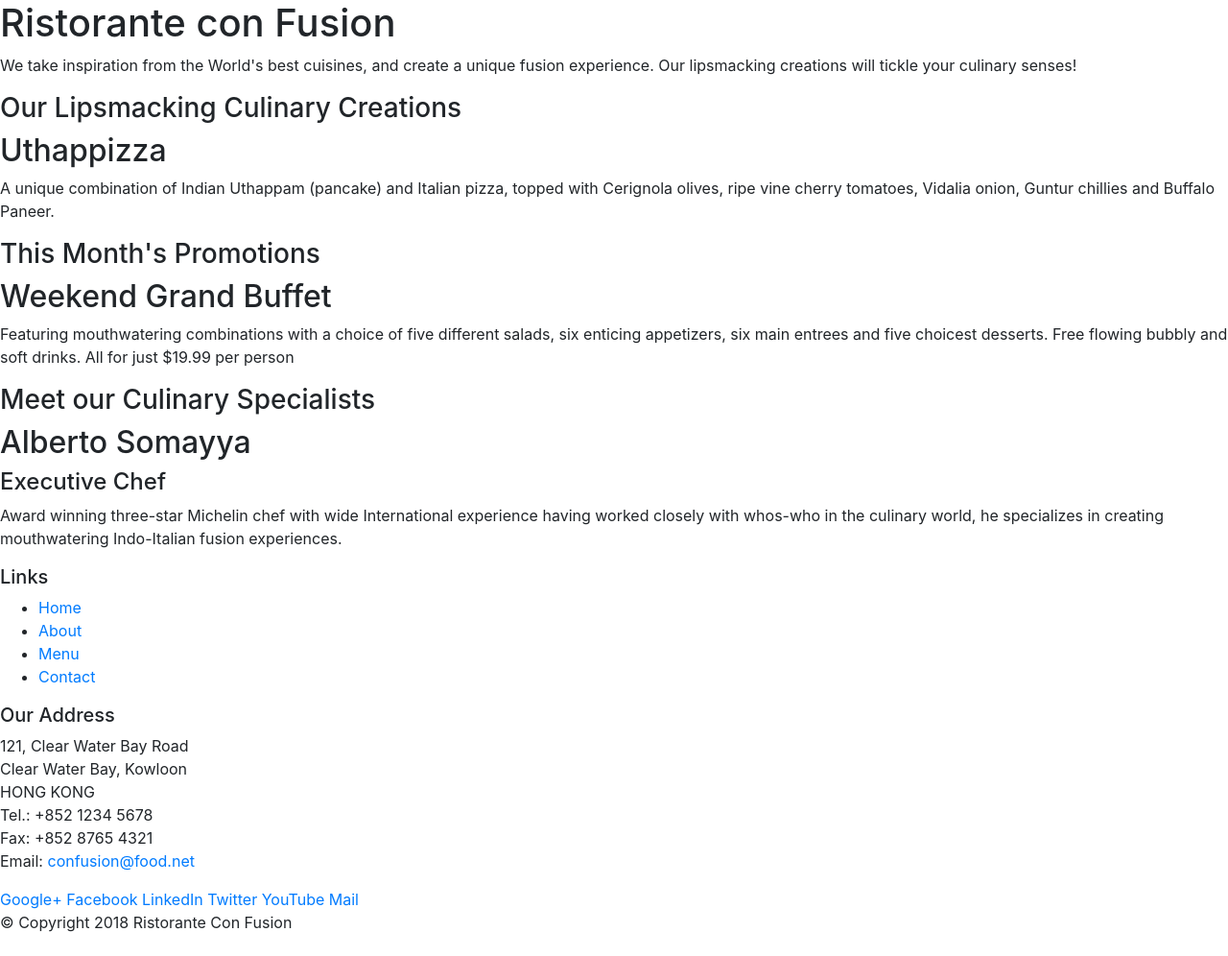
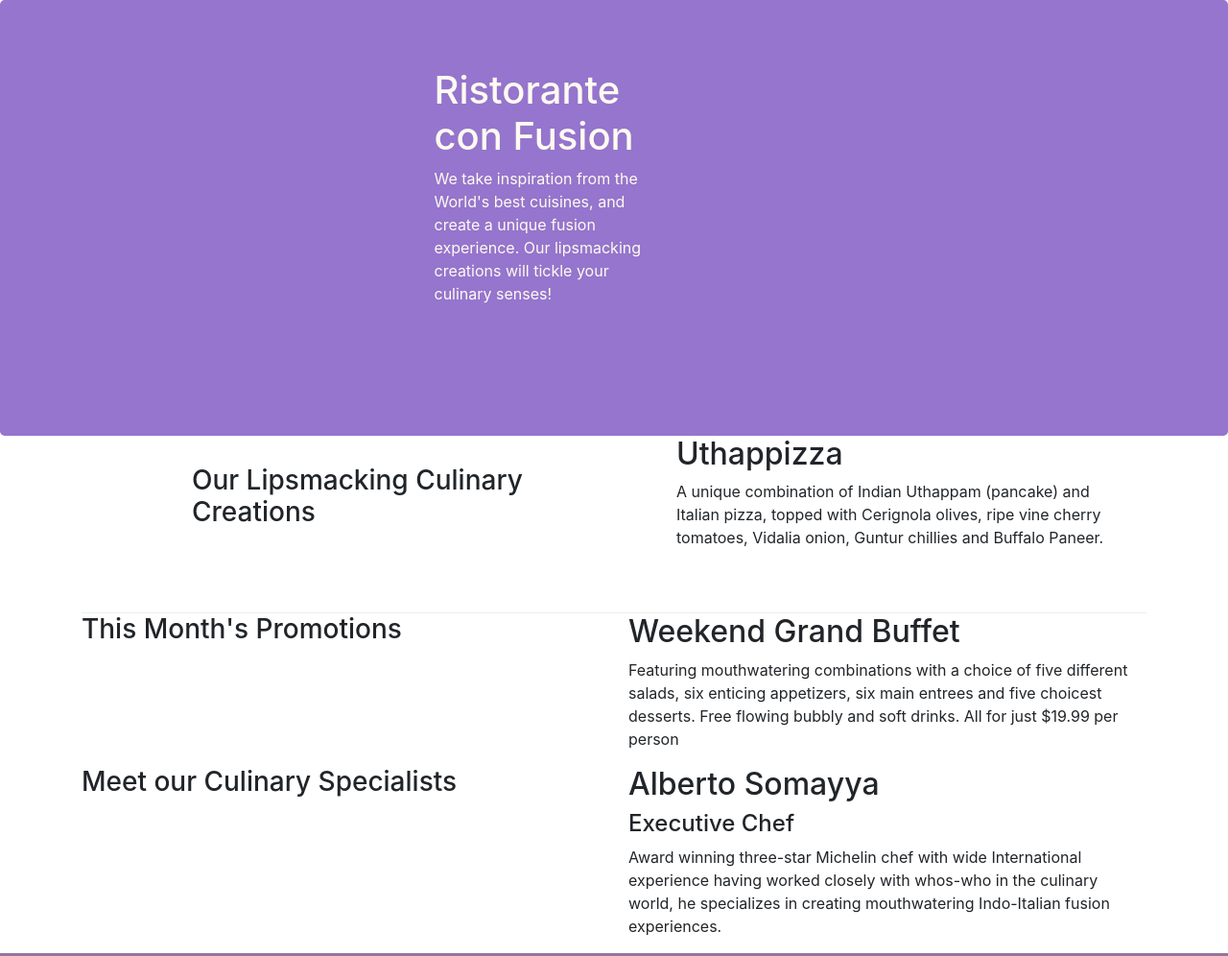
Before and after one commit to nehash-1909/cse_webpage, a website: page index.html in a window 1280 px wide. Shown: the top 996 px of the page at 96% size. Drawn offline with nearby package versions, Linux system fonts and the light colour scheme.

Commit message:
bootstrap final

```diff
--- a/index.html
+++ b/index.html
@@ -9,51 +9,52 @@
 
         <!-- Bootstrap CSS -->
         <link rel="stylesheet" href="node_modules/bootstrap/dist/css/bootstrap.min.css">
+        <link rel="stylesheet" href="style.css">
     <title>Ristorante Con Fusion</title>
 </head>
 
 <body>
 
-    <header>
-        <div>
-            <div>
-                <div>
+    <header class="jumbotron">
+        <div class="container">
+            <div class="row row_header">
+                <div class="col-12 col-sm-4 order-sm-last col-md-3">
                     <h1>Ristorante con Fusion</h1>
                     <p>We take inspiration from the World's best cuisines, and create a unique fusion experience. Our lipsmacking creations will tickle your culinary senses!</p>
                 </div>
-                <div>
+                <div class="col col-sm order-sm-first col-md-3">
                 </div>
             </div>
         </div>
     </header>
 
-    <div>
-        <div>
-            <div>
+    <div class="container">
+        <div class="row row_content align-items-center">
+            <div class="col">
                 <h3>Our Lipsmacking Culinary Creations</h3>
             </div>
-            <div>
+            <div class="col">
                 <h2>Uthappizza</h2>
                 <p>A unique combination of Indian Uthappam (pancake) and Italian pizza, topped with Cerignola olives, ripe vine cherry tomatoes, Vidalia onion, Guntur chillies and Buffalo Paneer.</p>
             </div>
         </div>
 
 
-        <div>
-            <div>
+        <div class="row">
+            <div class="col">
                 <h3>This Month's Promotions</h3>
             </div>
-            <div>
+            <div class="col">
                 <h2>Weekend Grand Buffet</h2>
                 <p>Featuring mouthwatering combinations with a choice of five different salads, six enticing appetizers, six main entrees and five choicest desserts. Free flowing bubbly and soft drinks. All for just $19.99 per person </p>
             </div>
         </div>
 
-        <div>
-            <div>
+        <div class="row">
+            <div class="col">
                 <h3>Meet our Culinary Specialists</h3>
             </div>
-            <div>
+            <div class="col">
                 <h2>Alberto Somayya</h2>
                 <h4>Executive Chef</h4>
                 <p>Award winning three-star Michelin chef with wide International experience having worked closely with whos-who in the culinary world, he specializes in creating mouthwatering Indo-Italian fusion experiences. </p>
@@ -61,19 +62,19 @@
         </div>
     </div>
 
-    <footer>
-        <div>
-            <div>
-                <div>
+    <footer class="footer">
+        <div class="contaner">
+            <div class="row justify-content-center">
+                <div class="col-4 offset-1 col-sm-2">
                     <h5>Links</h5>
-                    <ul>
+                    <ul class="list-unstyled">
                         <li><a href="#">Home</a></li>
                         <li><a href="#">About</a></li>
                         <li><a href="#">Menu</a></li>
                         <li><a href="#">Contact</a></li>
                     </ul>
                 </div>
-                <div>
+                <div class="col-4 offset-1 col-sm-2">
                     <h5>Our Address</h5>
                     <address>
 		              121, Clear Water Bay Road<br>
@@ -84,8 +85,8 @@
 		              Email: <a href="mailto:confusion@food.net">confusion@food.net</a>
 		           </address>
                 </div>
-                <div>
-                    <div>
+                <div class="row align-self-center">
+                    <div class="col-4 offset-1 col-sm-2 text-center">
                         <a href="http://google.com/+">Google+</a>
                         <a href="http://www.facebook.com/profile.php?id=">Facebook</a>
                         <a href="http://www.linkedin.com/in/">LinkedIn</a>
@@ -95,19 +96,19 @@
                     </div>
                 </div>
            </div>
-           <div>
-                <div>
+           <div class="row">
+                <div class="col text-center">
                     <p>© Copyright 2018 Ristorante Con Fusion</p>
                 </div>
            </div>
         </div>
-    </footer>
-
-</body>
-
     <!-- jQuery first, then Popper.js, then Bootstrap JS. -->
     <script src="node_modules/jquery/dist/jquery.slim.min.js"></script>
     <script src="node_modules/popper.js/dist/umd/popper.min.js"></script>
     <script src="node_modules/bootstrap/dist/js/bootstrap.min.js"></script>
 
+    </footer>
+
+</body>
+
 </html>
--- /dev/null
+++ b/style.css
@@ -0,0 +1,24 @@
+.row_header{
+    margin: 0px auto;
+    padding: 0px 0px 50px 100px;
+}
+
+.row_content{
+    margin: 0px auto;
+    padding: 0px 0px 50px 100px;
+    border-bottom: 1px ridge;
+    min-height: 0px;
+}
+
+.footer{
+    background-color: #9575A1;
+    margin: 0px auto;
+    padding: 20px 0px 20px 0px;
+}
+
+.jumbotron{
+    padding: 70px 30px 70px 30px;
+    margin: 0px auto;
+    background : #9575CD;
+    color: floralwhite;
+}
```
Also changed, not shown: aboutus.html (added, +112 -0 lines).
